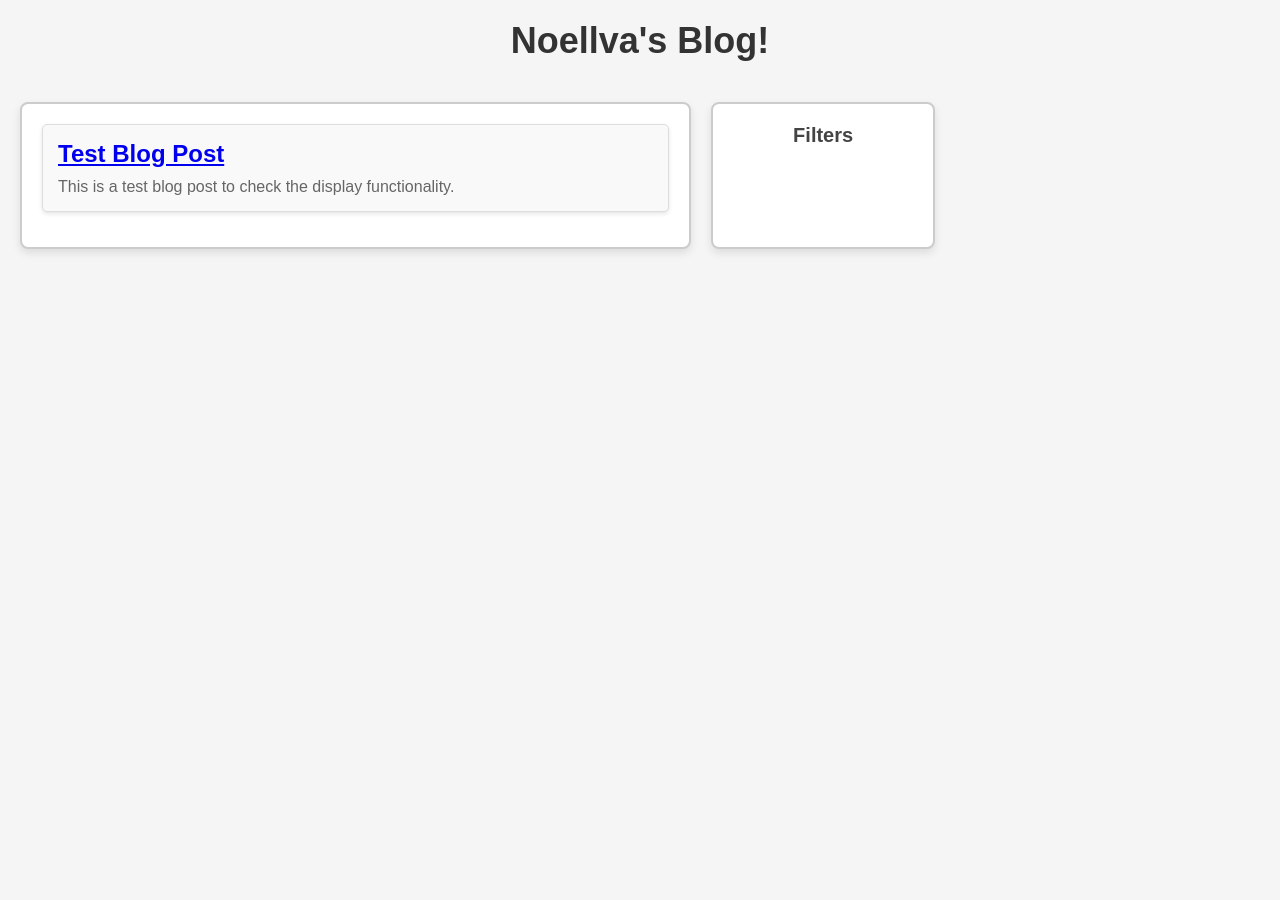
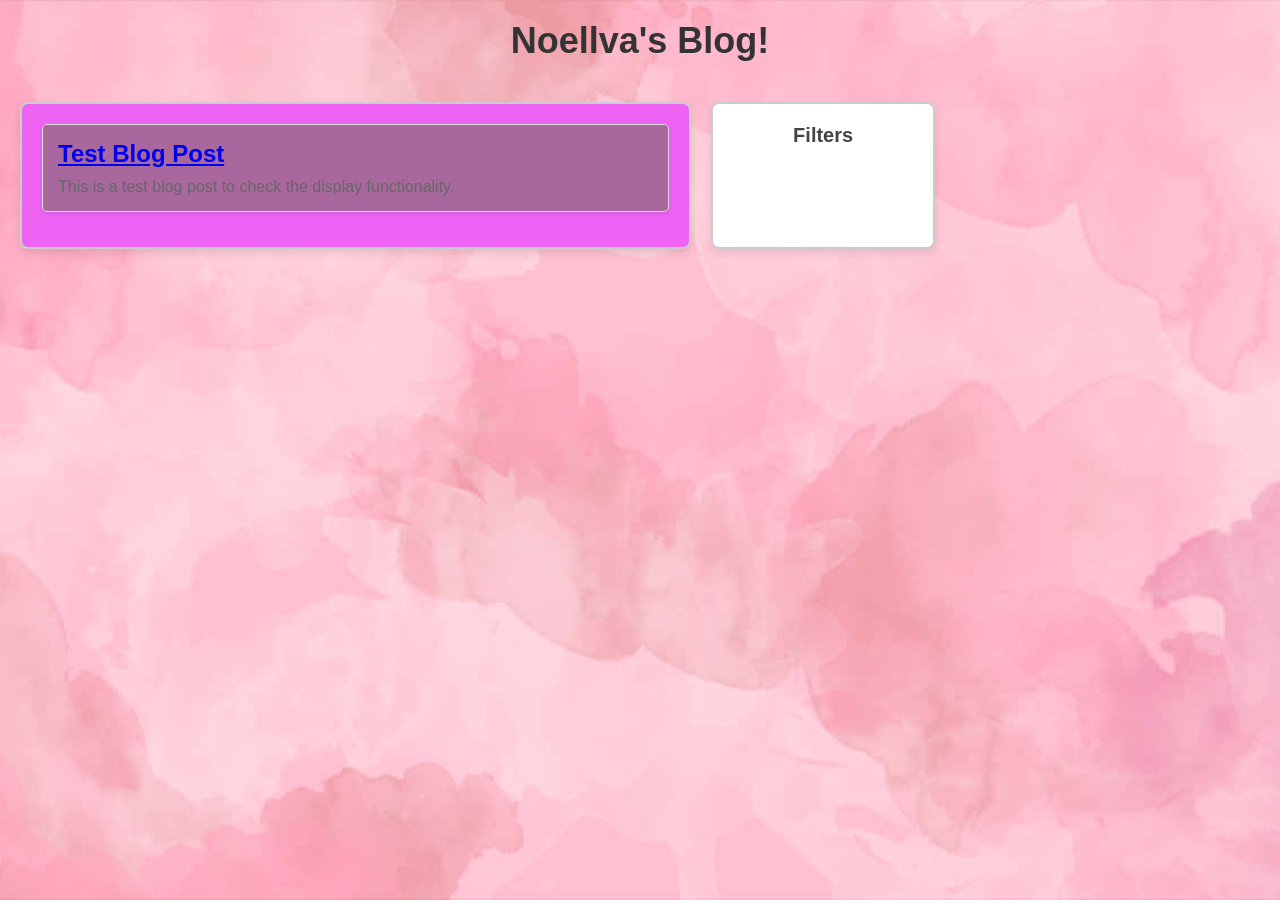
Before and after one commit to NocaToca/nocatoca.github.io, a Jekyll site: the page built from blog.md, in a window 1280 px wide. Built offline with Jekyll 4.4.1, drawn with Linux system fonts in a browser that asks for light colours.

Commit message:
Update blog.css

```diff
--- a/css/blog.css
+++ b/css/blog.css
@@ -8,6 +8,13 @@
     font-family: Arial, sans-serif;
     background-color: #f5f5f5;
     padding: 20px;
+    background-image: url('/images/blog_background.jpg');
+    background-size: cover;
+    background-position: center;
+    background-repeat: no-repeat;
+    background-attachment: fixed;
+    height: 100vh;
+    margin: 0;
 }
 
 header {
@@ -28,7 +35,7 @@
 }
 
 .posts{
-    background-color: #ffffff;
+    background-color: #ee63f3;
     border: 2px solid #ccc;
     border-radius: 8px;
     padding: 20px;
@@ -36,7 +43,7 @@
 }
 
 .post{
-    background-color: #f9f9f9;
+    background-color: #a9689d;
     border: 1px solid #ddd;
     border-radius: 5px;
     padding: 15px;
```
